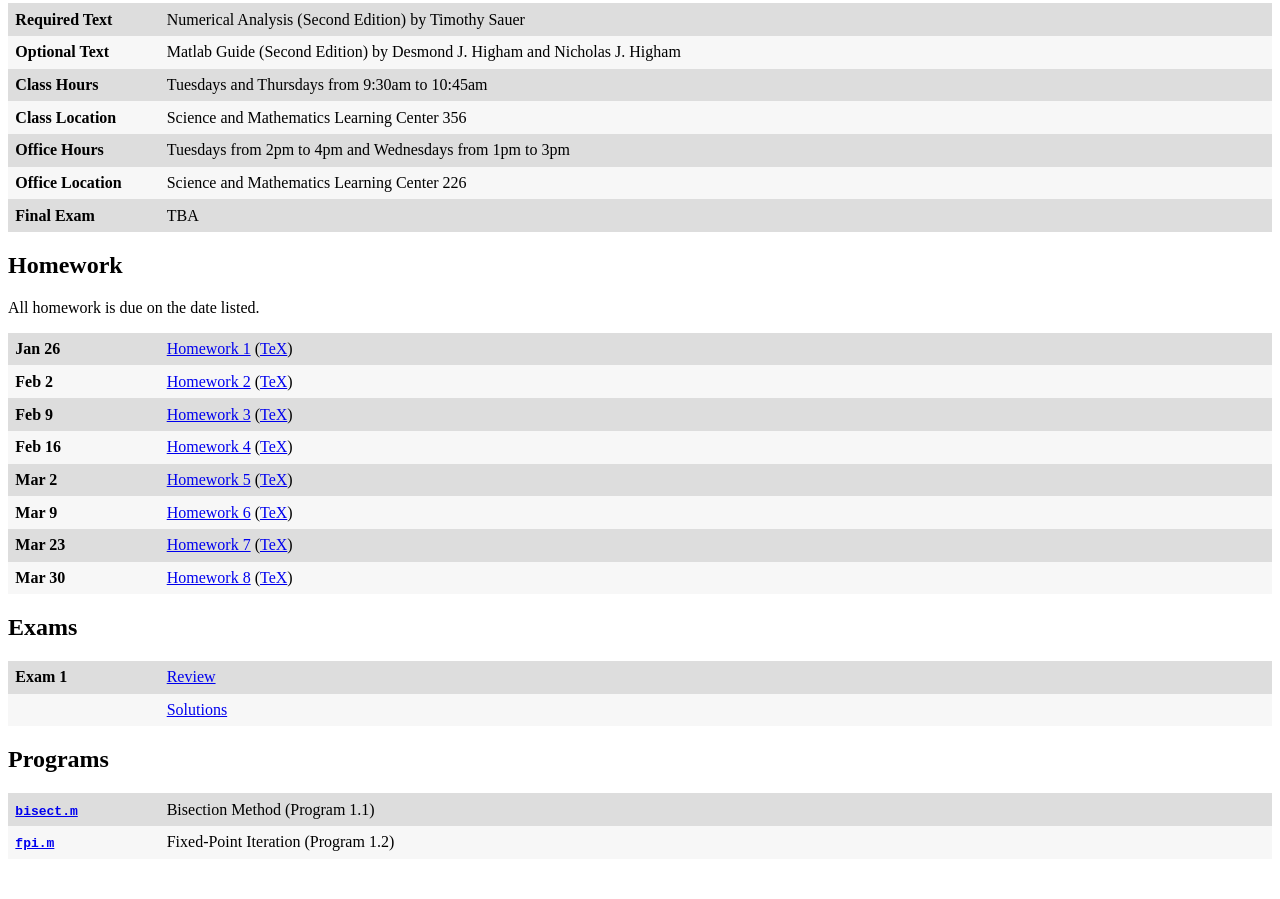
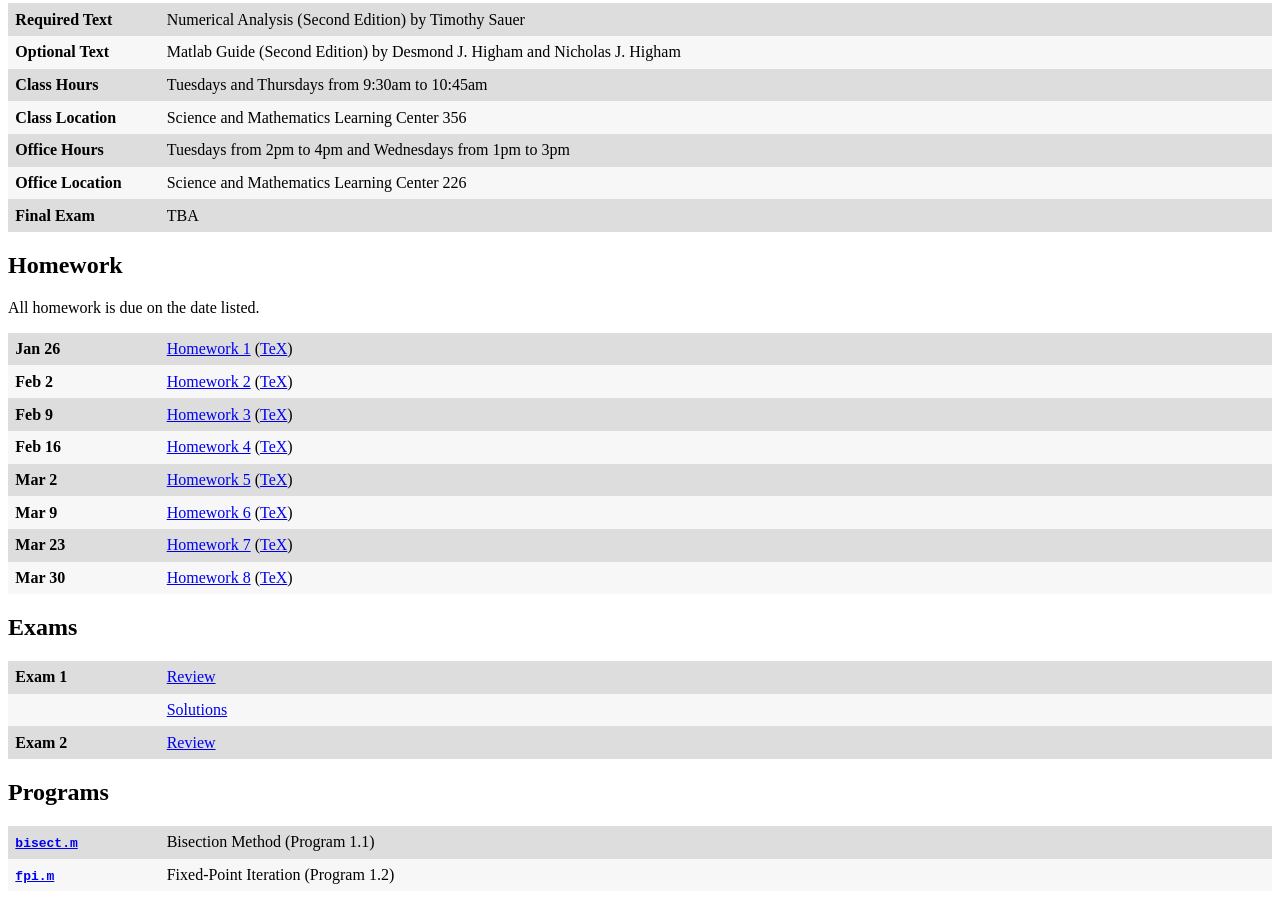
Before and after one commit to pennybacker/math375, a plain HTML site: page index.html in a window 1280 px wide. Shown: the part 231-1130 px from the top of the page. Before the commit the page ends 1098 px from the top, so only its background shows below. Drawn offline with Linux system fonts and the light colour scheme.

Commit message:
added exam 2 review

```diff
--- a/index.html
+++ b/index.html
@@ -109,6 +109,10 @@
   <th></th>
   <td><a href="exam1solutions.pdf">Solutions</a></td>
 </tr>
+<tr>
+  <th>Exam 2</th>
+  <td><a href="exam2review.pdf">Review</a></td>
+</tr>
 </table>
 
 <h2>Programs</h2>
```
Also changed, not shown: 1 other file.
